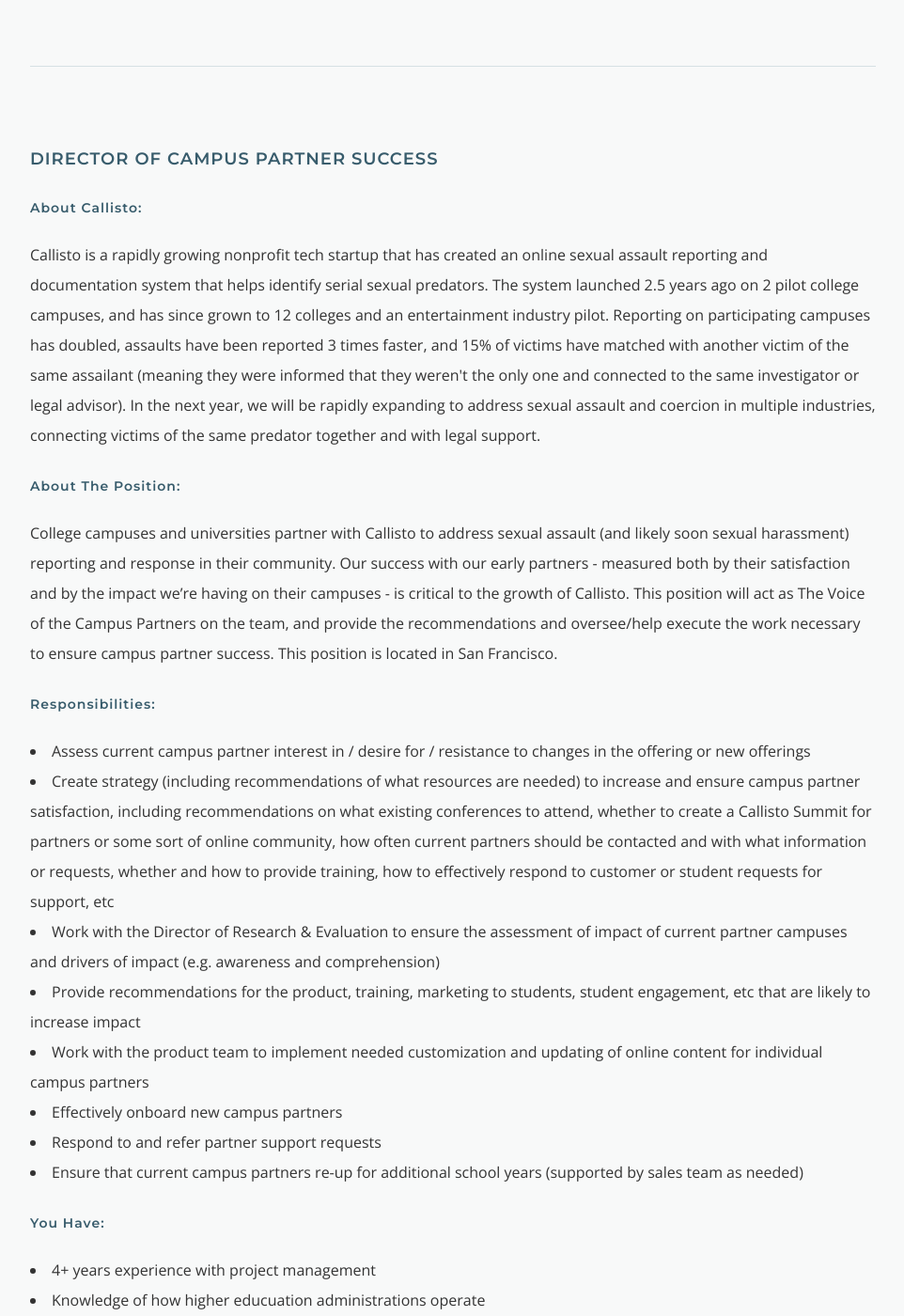
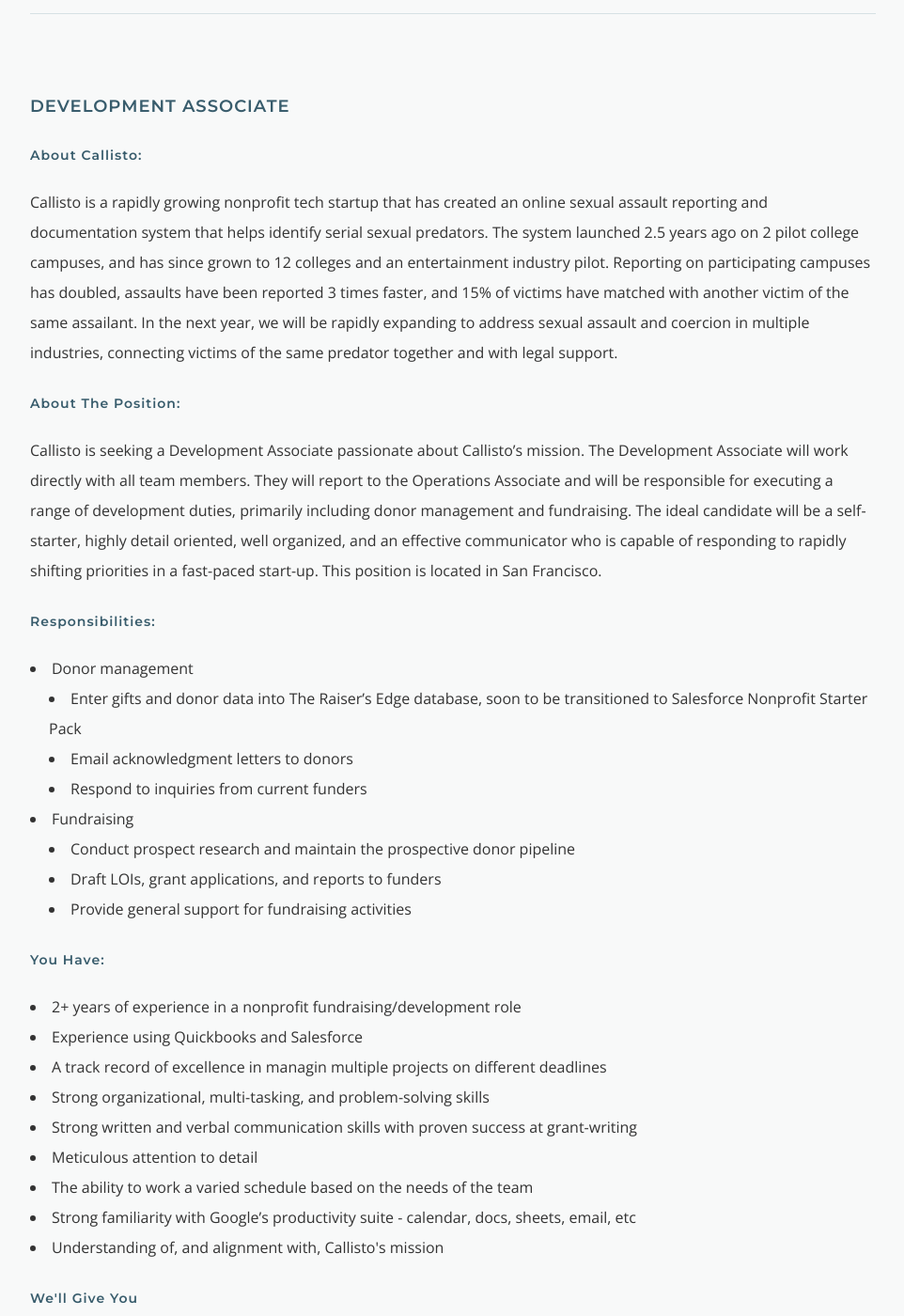
Before and after one commit to project-callisto/projectcallisto-dot-org, a Jekyll site: the page built from work-with-us.html, in a window 1280 px wide and 1400 px high, scrolled down 2364 px. Shown: the whole window at 94% size, without its empty margins (158-1120 px from the left). Built offline with Jekyll 4.4.1, drawn with Linux system fonts in a browser that asks for light colours; some of the changed text lies outside the part shown.

Commit message:
fulfilled DCPS role

```diff
--- a/work-with-us.html
+++ b/work-with-us.html
@@ -12,7 +12,6 @@
     <div class="paragraph-content-spacer">
         <h3>Jobs</h3>
         <p><a href="#coo">Chief Operating Officer</a></p>
-        <p><a href="#dcps">Director of Campus Partner Success</a></p>
         <p><a href="#oda">Development Associate</a></p>
         <p><a href="#eng">Senior Software Engineer</a></p>
     </div>
@@ -46,45 +45,6 @@
             <li>A professional development budget and guidance to help your career grow as our organization grows</li>
         </ul>
         <h5>To apply, please send the following to jobs@projectcallisto.org with the subject line "COO":</h5>
-        <ul>
-            <li>Resume</li>
-            <li>Cover Letter</li>
-        </ul>
-        <p>We are an equal opportunity employer and value diversity at our organization. We do not discriminate on the basis of race, religion, color, national origin, gender, sexual orientation, age, marital status, veteran status, or disability status.</p>
-    </article>
-    <article id="dcps">
-        <h4>DIRECTOR OF CAMPUS PARTNER SUCCESS</h4>
-        <h5>About Callisto:</h5>
-        <p>Callisto is a rapidly growing nonprofit tech startup that has created an online sexual assault reporting and documentation system that helps identify serial sexual predators. The system launched 2.5 years ago on 2 pilot college campuses, and has since grown to 12 colleges and an entertainment industry pilot. Reporting on participating campuses has doubled, assaults have been reported 3 times faster, and 15% of victims have matched with another victim of the same assailant (meaning they were informed that they weren't the only one and connected to the same investigator or legal advisor). In the next year, we will be rapidly expanding to address sexual assault and coercion in multiple industries, connecting victims of the same predator together and with legal support.</p>
-        <h5>About The Position:</h5>
-        <p>College campuses and universities partner with Callisto to address sexual assault (and likely soon sexual harassment) reporting and response in their community. Our success with our early partners - measured both by their satisfaction and by the impact we’re having on their campuses - is critical to the growth of Callisto. This position will act as The Voice of the Campus Partners on the team, and provide the recommendations and oversee/help execute the work necessary to ensure campus partner success. This position is located in San Francisco.</p>
-        <h5>Responsibilities:</h5>
-        <ul>
-            <li>Assess current campus partner interest in / desire for / resistance to changes in the offering or new offerings</li>
-            <li>Create strategy (including recommendations of what resources are needed) to increase and ensure campus partner satisfaction, including recommendations on what existing conferences to attend, whether to create a Callisto Summit for partners or some sort of online community, how often current partners should be contacted and with what information or requests, whether and how to provide training, how to effectively respond to customer or student requests for support, etc</li>
-            <li>Work with the Director of Research & Evaluation to ensure the assessment of impact of current partner campuses and drivers of impact (e.g. awareness and comprehension)</li>
-            <li>Provide recommendations for the product, training, marketing to students, student engagement, etc that are likely to increase impact</li>
-            <li>Work with the product team to implement needed customization and updating of online content for individual campus partners</li>
-            <li>Effectively onboard new campus partners</li>
-            <li>Respond to and refer partner support requests</li>
-            <li>Ensure that current campus partners re-up for additional school years (supported by sales team as needed)</li>
-        </ul>
-        <h5>You Have:</h5>
-        <ul>
-            <li>4+ years experience with project management</li>
-            <li>Knowledge of how higher educuation administrations operate</li>
-            <li>Experience with helping to implement and/or assess technology-based programs or offerings</li>
-            <li>Experience providing customer or partner support</li>
-            <li>An ability to be responsive to customers early in the morning on the west coast</li>
-        </ul>
-        <h5>We'll Give You</h5>
-        <ul>
-            <li>Health, vision and dental insurance</li>
-            <li>Paid holidays, vacation, and sick leave</li>
-            <li>Salary commensurate with experience</li>
-            <li>A professional development budget and guidance to help your career grow as our organization grows</li>
-        </ul>
-        <h5>To apply, please send the following to jobs@projectcallisto.org with the subject line "Director of Campus Partner Success":</h5>
         <ul>
             <li>Resume</li>
             <li>Cover Letter</li>
```
